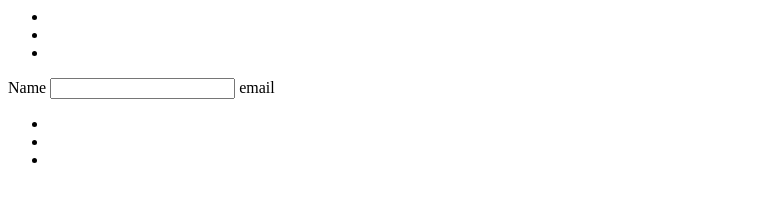
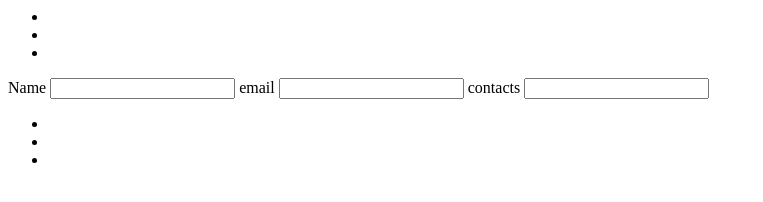
Before and after one commit to livg7046/olivia-restaurant, a plain HTML site: page contact.html in a window 1280 px wide. Shown: the whole page, without its empty margins (0-763 px from the left). Drawn offline with Linux system fonts and the light colour scheme.

Commit message:
added link structure

```diff
--- a/contact.html
+++ b/contact.html
@@ -18,17 +18,15 @@
         <main>
             <p></p>
             <form>
-
                 <label>
                     Name
-                    <input
-                </label>
+                    <input type="text">
                 <label>
                     email
-                    <label type="text">
-
-                    </label>
-                </label>
+                    <input type="text">
+                <label>
+                    contacts
+                    <input type="text">
             </form>
         </main>
         <footer>
```
